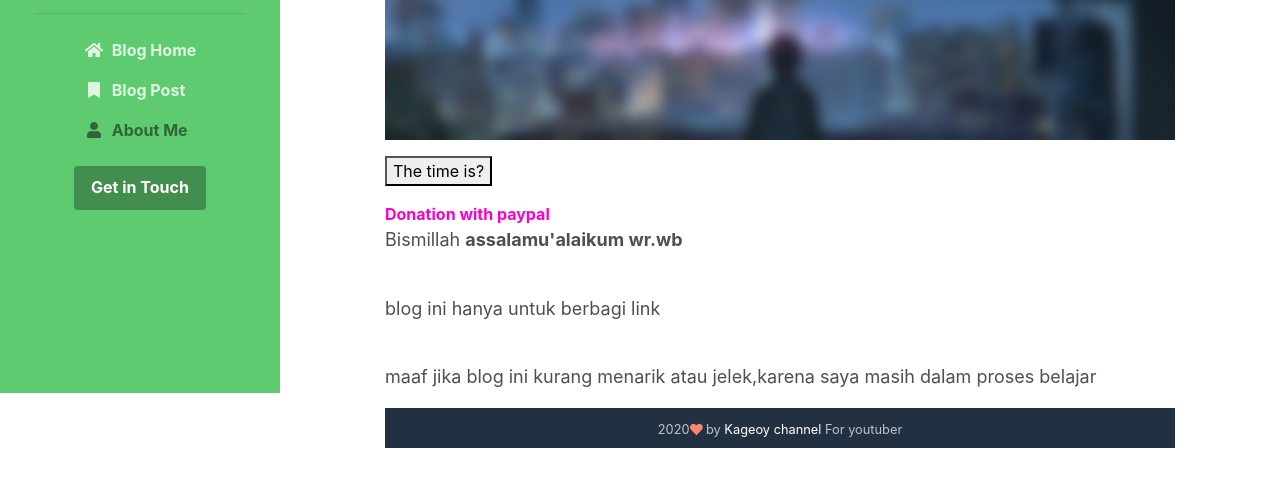
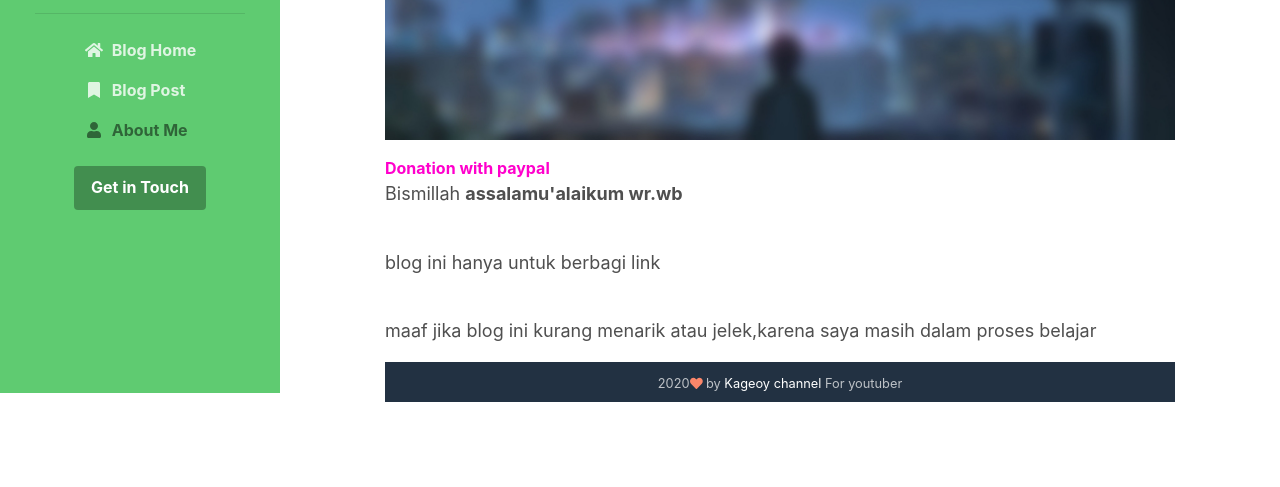
Before and after one commit to KAGEOYChannel/KAGEOYChannel.github.io, a plain HTML site: page about.html in a window 1280 px wide. Shown: the part 407-894 px from the top of the page. After the commit the page ends 857 px from the top, so only its background shows below. Drawn offline with Linux system fonts and the light colour scheme.

Commit message:
Update about.html

```diff
--- a/about.html
+++ b/about.html
@@ -17,6 +17,9 @@
     <!-- Theme CSS -->
     <link id="theme-style" rel="stylesheet" href="assets/css/theme-1.css">
 
+	<style> .blink { animation: blink-animation 1s steps(5, start) infinite; -webkit-animation: blink-animation 1s steps(5, start) infinite; } @keyframes blink-animation {
+to { .visibility: hidden; } } @-webkit-keyframes blink-animation { to { visibility: hidden; } }
+</style>
 
 </head>
 
@@ -73,9 +76,8 @@
 		    <div class="container">
 			    <h2 class="title mb-3">About Me</h2>
 			    <figure><img class="img-fluid" src="assets/images/about-me.jpg" alt="image"></figure>
-			    <button onclick="document.getElementById('demo').innerHTML=Date()">The time is?</button>
-<p id="demo"></p>
-			    <blink><a href="https://www.paypal.me/kageoychannel"><b> <span style="color: #ff00cc;">Donation with paypal </span></b></a></blink>
+
+			    <a href="https://www.paypal.me/kageoychannel"><b> <span class="blink" style="color: #ff00cc;">Donation with paypal </span></b></a>
 			 <p>Bismillah <strong>assalamu'alaikum wr.wb</strong></p><br>
 <p>blog ini hanya untuk berbagi link</p><br>
 <p>maaf jika blog ini kurang menarik atau jelek,karena saya masih dalam proses belajar</p>
```
